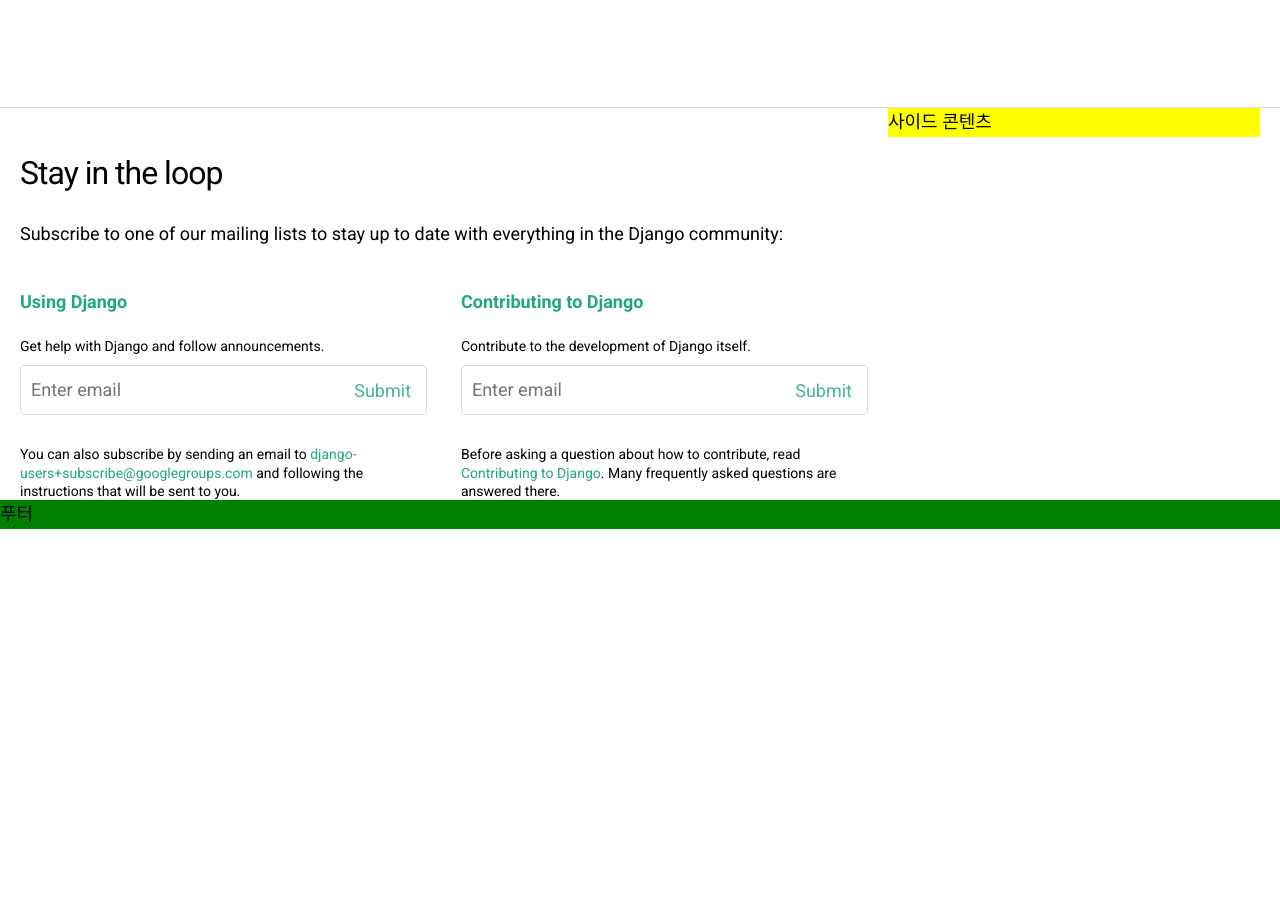
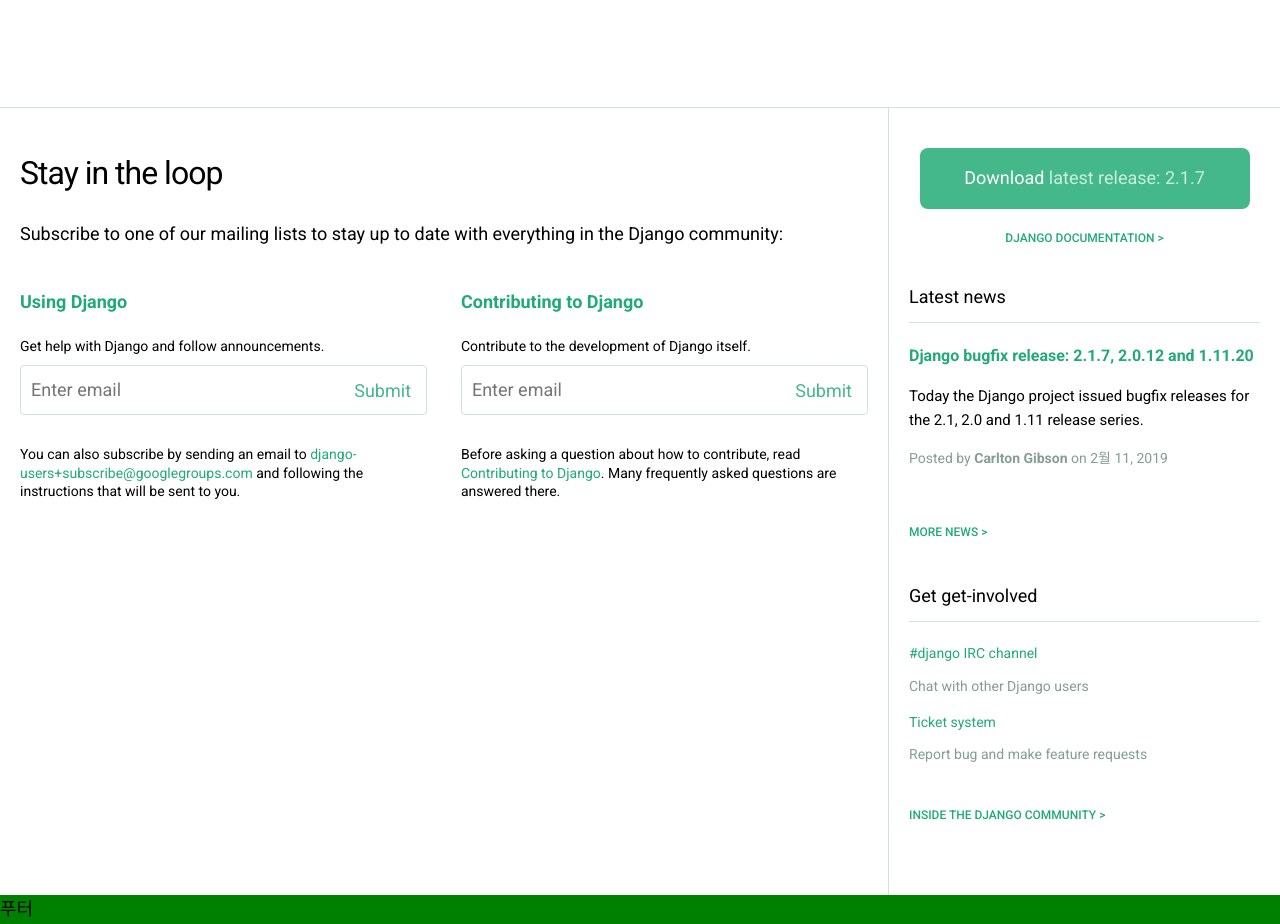
Before and after one commit to seuljee/Website-example, a plain HTML site: page index.html in a window 1280 px wide. Shown: the part 377-1301 px from the top of the page. Before the commit the page ends 906 px from the top, so only its background shows below. Drawn offline with Linux system fonts and the light colour scheme.

Commit message:
세번째 커밋

```diff
--- a/index.html
+++ b/index.html
@@ -42,7 +42,7 @@
             Django makes it easier to build better Web apps more quickly and
             with less code.
           </p>
-          <a href="#" class="cta">
+          <a href="#" class="cta hero-cta">
             Get started with Django
           </a>
         </div>
@@ -116,7 +116,47 @@
             </div>
           </div>
         </div>
-        <div class="side-content">사이드 콘텐츠</div>
+        <div class="side-content">
+          <div class="container-side-cta">
+            <a href="#" class="cta side-cta">
+              Download <em>latest release: 2.1.7</em>
+            </a>
+            <a href="#" class="more">Django documentation</a>
+          </div>
+          <div class="lastest-news infos">
+            <h2 class="infos-title">Latest news</h2>
+            <article class="news-article">
+              <h3 class="news-title">
+                <a href="#">
+                  Django bugfix release: 2.1.7, 2.0.12 and 1.11.20
+                </a>
+              </h3>
+              <p class="news-desc">
+                Today the Django project issued bugfix releases for the 2.1, 2.0
+                and 1.11 release series.
+              </p>
+              <p class="news-meta">
+                Posted by <span>Carlton Gibson</span> on
+                <time datetime="2019-02-11">2월 11, 2019</time>
+              </p>
+            </article>
+            <a href="#" class="more">More news</a>
+          </div>
+          <div class="get-involved infos">
+            <h2 class="infos-title">Get get-involved</h2>
+            <dl class="list-communities">
+              <dt class="community-title">
+                <a href="#">#django IRC channel</a>
+              </dt>
+              <dd class="community-desc">Chat with other Django users</dd>
+              <dt class="community-title"><a href="#">Ticket system</a></dt>
+              <dd class="community-desc">
+                Report bug and make feature requests
+              </dd>
+            </dl>
+            <a href="#" class="more">Inside the django community</a>
+          </div>
+        </div>
       </div>
     </main>
     <div class="footer">푸터</div>
--- a/style.css
+++ b/style.css
@@ -14,6 +14,17 @@
 }
 a {
   text-decoration: none;
+}
+/* cta */
+.cta {
+  color: white;
+  font-weight: 400;
+  display: block;
+  border-radius: 8px;
+  background: #44b78b;
+}
+.cta:hover {
+  background: #51be95;
 }
 .header {
   background: #0c4b33;
@@ -75,18 +86,10 @@
   font-size: 3.6rem;
   line-height: 1.3;
 }
-.cta {
-  color: white;
+.hero-cta {
   width: 300px;
-  font-weight: 400;
   margin: 0 auto 60px;
-  display: block;
   padding: 20px 50px;
-  border-radius: 8px;
-  background: #44b78b;
-}
-.cta:hover {
-  background: #51be95;
 }
 .main-content {
   float: left;
@@ -167,10 +170,90 @@
 .mailing-form-btn:hover {
   color: #0c4b33;
 }
+/* 사이드 콘텐트 */
 .side-content {
-  background: yellow;
   float: right;
   width: 30%;
+  margin: 0;
+  padding: 0 0 30px 20px;
+  border-left: 1px solid #cfe3dc;
+}
+.side-content a:hover {
+  color: #25c488;
+}
+.container-side-cta {
+  text-align: center;
+}
+.cta.side-cta:hover {
+  color: white;
+}
+.side-cta {
+  width: 330px;
+  padding: 16px 24px;
+  margin: 40px auto 0;
+}
+.side-cta em {
+  font-style: normal;
+  color: #c9f0dd;
+}
+.more {
+  display: block;
+  margin-top: 20px;
+  font-size: 1.2rem;
+  font-weight: 500;
+  text-transform: uppercase;
+  color: #20aa76;
+}
+.more::after {
+  content: " >";
+}
+.infos {
+  margin-bottom: 40px;
+}
+.infos-title {
+  font-size: 1.8rem;
+  font-weight: 400;
+  border-bottom: 1px solid #cfe3dc;
+  margin: 3.5rem 0 0 0;
+  padding-bottom: 1rem;
+}
+.news-title {
+  margin: 0;
+  font-weight: 700;
+  font-size: 1.6rem;
+}
+.news-title > a,
+.community-title > a {
+  color: #22aa76;
+}
+.news-article {
+  padding: 20px 0;
+}
+.news-desc {
+  font-size: 1.5rem;
+}
+.news-meta {
+  margin-top: 1rem;
+  font-size: 1.4rem;
+  color: #859d94;
+}
+.news-meta > span {
+  font-weight: 700;
+}
+.list-communities {
+  padding: 20px 0;
+  margin: 0;
+}
+.community-title {
+  font-size: 1.4rem;
+}
+.community-title:nth-child(n + 2) {
+  margin-top: 14px;
+}
+.community-desc {
+  font-size: 1.4rem;
+  color: #859d94;
+  margin: 10px 0 0 0;
 }
 .footer {
   background: green;
```
